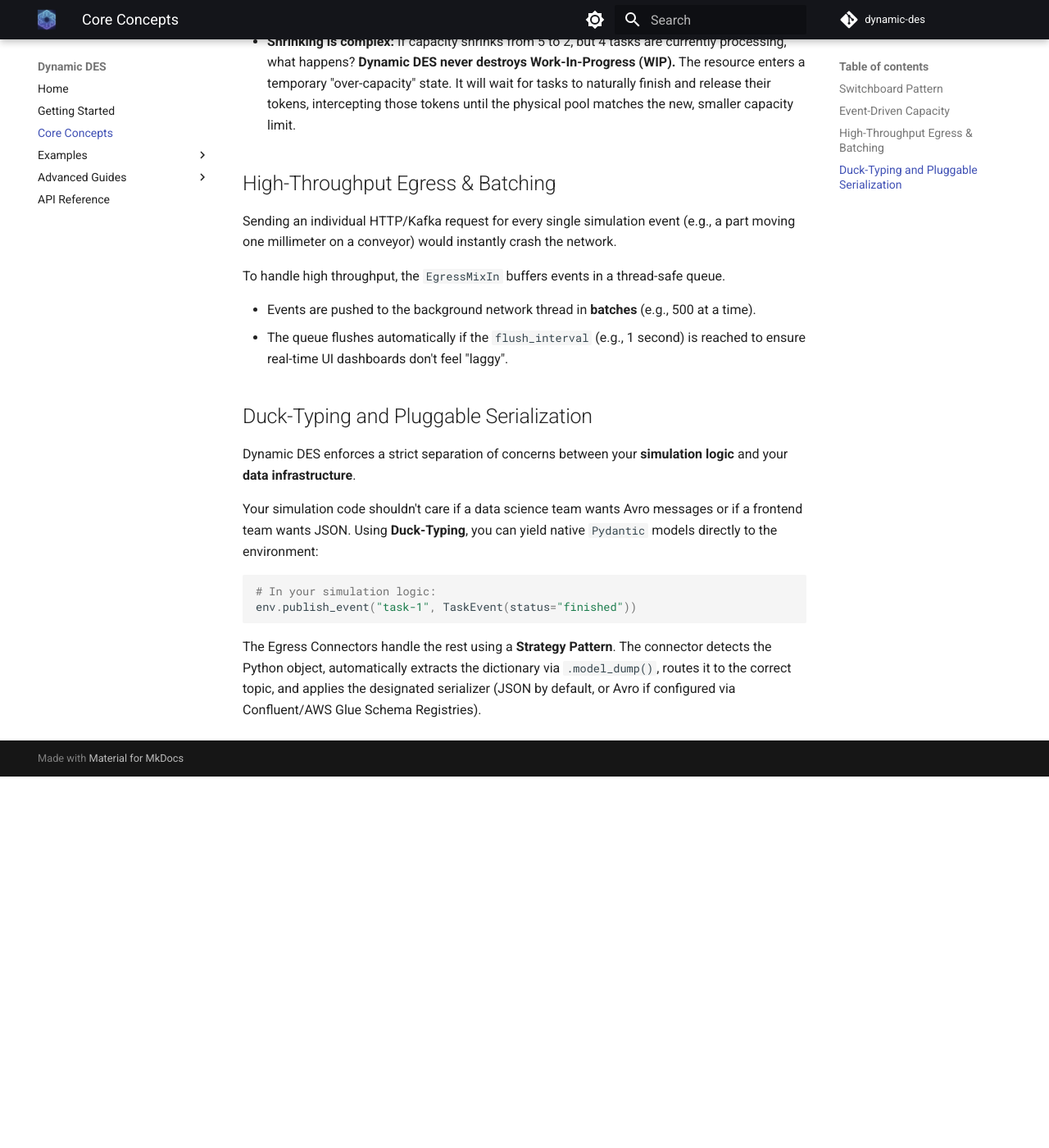
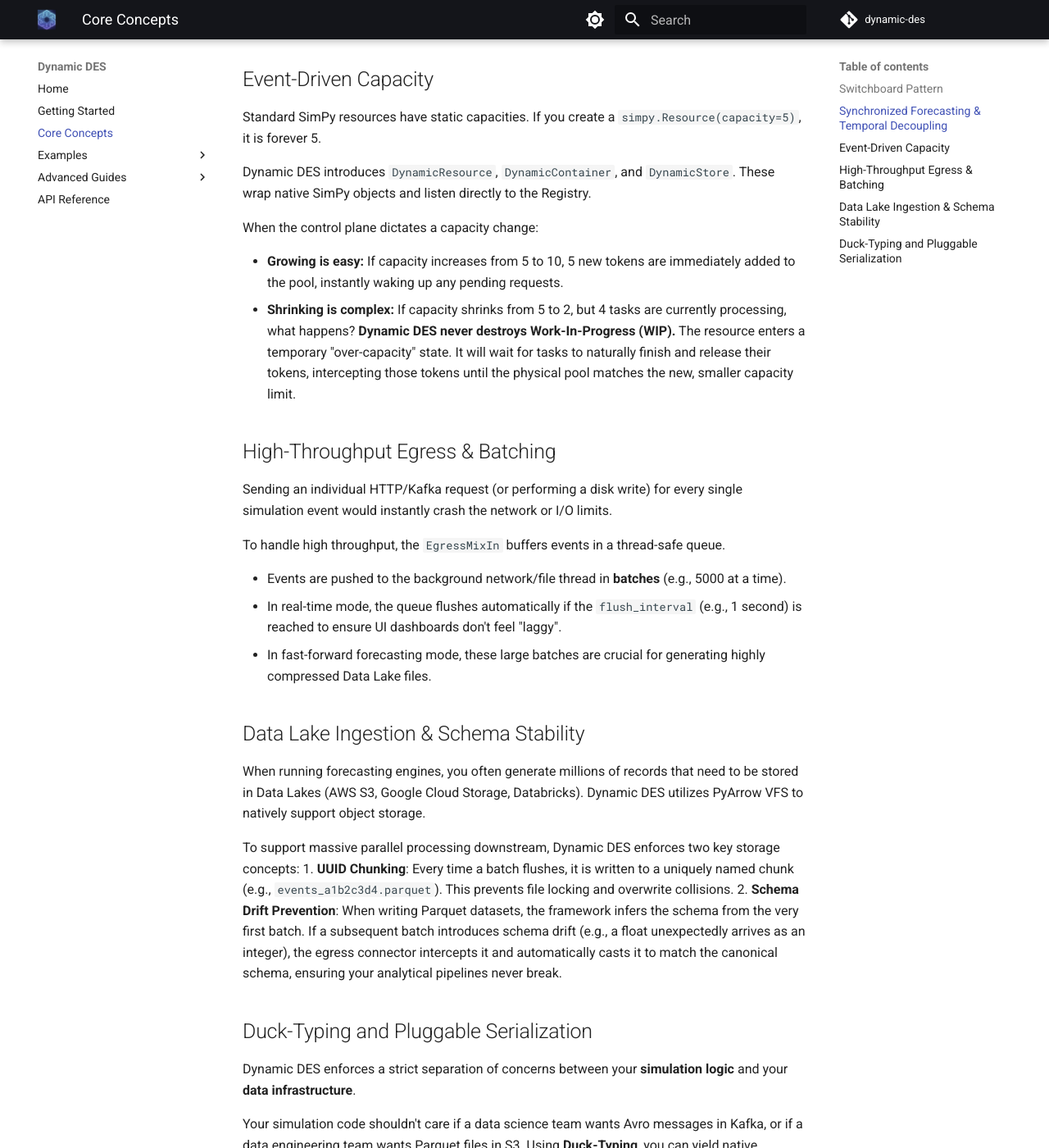
Before and after one commit to jaehyeon-kim/dynamic-des, an MkDocs documentation site: the page built from docs/concepts.md, in a window 1280 px wide and 1400 px high, scrolled down 1007 px. Shown: the whole window at 82% size. Built offline with MkDocs 1.6.1 and Material for MkDocs 9.7.7, drawn with Linux system fonts in a browser that asks for light colours; comment, search, counter and statistics services are not loaded; the version menu is left out; before the commit the page ends 1954 px from its top, so only the background shows below that; some of the changed text lies outside the part shown.

Commit message:
update docs

````diff
--- a/docs/concepts.md
+++ b/docs/concepts.md
@@ -8,11 +8,19 @@
 
 Instead of simulation resources polling Kafka directly, the architecture is split into three isolated layers:
 
-1. **Connectors (Ingress/Egress)**: Background `asyncio` threads handle heavy network I/O (Kafka, Redis) independently of the simulation clock.
+1. **Connectors (Ingress/Egress)**: Background `asyncio` threads handle heavy network I/O (Kafka, Redis) or File I/O (S3, local disk) independently of the simulation clock.
 2. **Registry (Switchboard)**: A centralized state manager that flattens nested configurations into dot-notation paths (e.g., `Line_A.lathe.capacity`). It acts as the single source of truth.
 3. **Resources (SimPy Objects)**: Passive observers. They do not poll for data. Instead, they "wake up" only when the Registry signals a specific path has changed.
 
 This pattern ensures that network latency or dropped connections never freeze the internal `SimPy` clock.
+
+## Synchronized Forecasting & Temporal Decoupling
+
+While real-time synchronization (`factor=1.0`) is perfect for live digital twins, Dynamic DES can also detach its logical simulation clock from the real-world wall clock by setting `factor=0.0`.
+
+This transforms your model into a **Synchronized Forecasting Engine**.
+
+By querying your live production database for the exact current state of your factory (e.g., current capacities, queue lengths, active tasks) and injecting them into the `SimParameter` registry, you can fast-forward the simulation to instantly predict what the system will look like 8 hours into the future. Because the architecture remains identical, the exact same simulation logic scales seamlessly from real-time monitoring to high-speed batch forecasting.
 
 ## Event-Driven Capacity
 
@@ -27,22 +35,31 @@
 
 ## High-Throughput Egress & Batching
 
-Sending an individual HTTP/Kafka request for every single simulation event (e.g., a part moving one millimeter on a conveyor) would instantly crash the network.
+Sending an individual HTTP/Kafka request (or performing a disk write) for every single simulation event would instantly crash the network or I/O limits.
 
 To handle high throughput, the `EgressMixIn` buffers events in a thread-safe queue.
 
-- Events are pushed to the background network thread in **batches** (e.g., 500 at a time).
-- The queue flushes automatically if the `flush_interval` (e.g., 1 second) is reached to ensure real-time UI dashboards don't feel "laggy".
+- Events are pushed to the background network/file thread in **batches** (e.g., 5000 at a time).
+- In real-time mode, the queue flushes automatically if the `flush_interval` (e.g., 1 second) is reached to ensure UI dashboards don't feel "laggy".
+- In fast-forward forecasting mode, these large batches are crucial for generating highly compressed Data Lake files.
+
+## Data Lake Ingestion & Schema Stability
+
+When running forecasting engines, you often generate millions of records that need to be stored in Data Lakes (AWS S3, Google Cloud Storage, Databricks). Dynamic DES utilizes PyArrow VFS to natively support object storage.
+
+To support massive parallel processing downstream, Dynamic DES enforces two key storage concepts:
+1. **UUID Chunking**: Every time a batch flushes, it is written to a uniquely named chunk (e.g., `events_a1b2c3d4.parquet`). This prevents file locking and overwrite collisions.
+2. **Schema Drift Prevention**: When writing Parquet datasets, the framework infers the schema from the very first batch. If a subsequent batch introduces schema drift (e.g., a float unexpectedly arrives as an integer), the egress connector intercepts it and automatically casts it to match the canonical schema, ensuring your analytical pipelines never break.
 
 ## Duck-Typing and Pluggable Serialization
 
 Dynamic DES enforces a strict separation of concerns between your **simulation logic** and your **data infrastructure**.
 
-Your simulation code shouldn't care if a data science team wants Avro messages or if a frontend team wants JSON. Using **Duck-Typing**, you can yield native `Pydantic` models directly to the environment:
+Your simulation code shouldn't care if a data science team wants Avro messages in Kafka, or if a data engineering team wants Parquet files in S3. Using **Duck-Typing**, you can yield native `Pydantic` models directly to the environment:
 
 ```python
 # In your simulation logic:
 env.publish_event("task-1", TaskEvent(status="finished"))
 ```
 
-The Egress Connectors handle the rest using a **Strategy Pattern**. The connector detects the Python object, automatically extracts the dictionary via `.model_dump()`, routes it to the correct topic, and applies the designated serializer (JSON by default, or Avro if configured via Confluent/AWS Glue Schema Registries).
+The Egress Connectors handle the rest using a **Strategy Pattern**. The connector detects the Python object, automatically extracts the dictionary via `.model_dump()`, routes it to the correct topic or file path, and applies the designated serialization format (JSON, Avro, or Parquet).
--- a/mkdocs.yml
+++ b/mkdocs.yml
@@ -45,11 +45,13 @@
   - Examples:
       - Local Simulation: examples/local.md
       - Kafka Digital Twin: examples/kafka.md
+      - Historical Data & Forecasting: examples/history.md
       #- Crypto Trading Bot: examples/crypto-trading.md
       #- RPG Adventure Game: examples/rpg-adventure.md
   - Advanced Guides:
       - Connecting to Secure Kafka: guides/kafka-security.md
       - Advanced Serialization: guides/avro-and-pydantic.md
+      - Data Lake Ingestion & Storage: guides/data-lake-ingestion.md
   - API Reference: api.md
 
 markdown_extensions:
````
Also changed, not shown: README.md (+6 -2 lines), docs/examples/history.md (+94 -40 lines), docs/getting-started.md (+3 -0 lines), docs/guides/data-lake-ingestion.md (added, +75 -0 lines), docs/index.md (+4 -1 lines).
